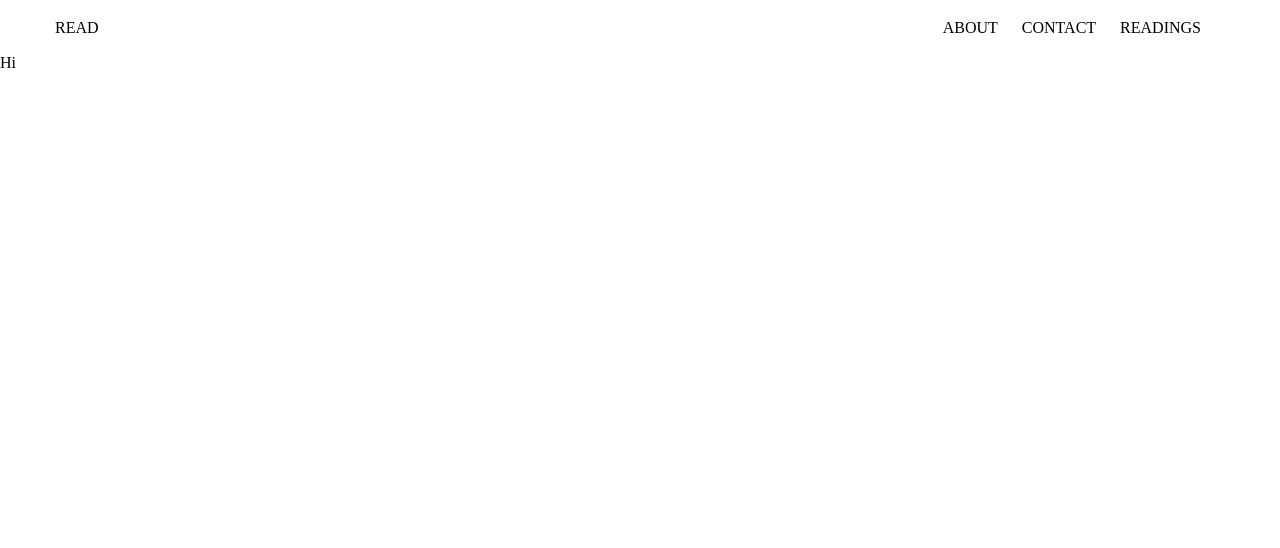
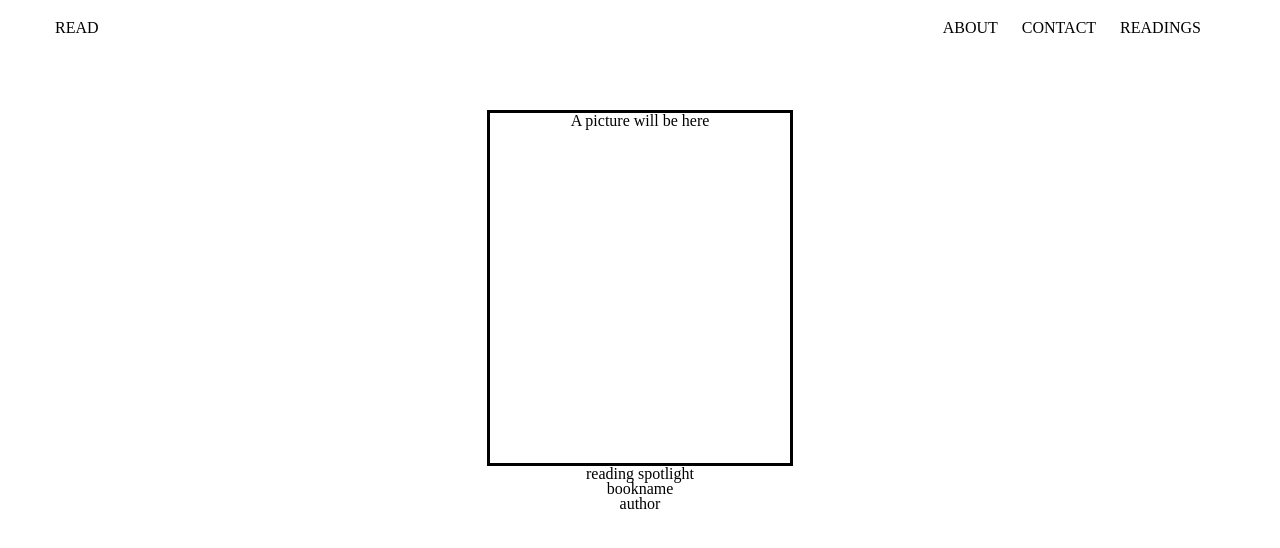
Before and after one commit to kaleballmon/read, a Gatsby site: page / in a window 1280 px wide. Built offline with nearby package versions, Linux system fonts and the light colour scheme; Gatsby itself is replaced by a stand-in of ours.

Commit message:
finished spotlight template

```diff
--- a/src/components/layout.js
+++ b/src/components/layout.js
@@ -26,7 +26,7 @@ const Layout = ({ children }) => {
   return (
     <div id="app">
       <Header siteTitle={data.site.siteMetadata?.title || `Title`} />
-      <div style={{ display: `block` }}>Hi</div>
+      {children}
     </div>
   )
 }
--- /dev/null
+++ b/src/components/spotlight.js
@@ -0,0 +1,21 @@
+import React from "react"
+import spotlightStyles from "./spotlight.module.css"
+
+const Spotlight = () => {
+  return (
+    <div className={spotlightStyles.center}>
+      <figure>
+        <div className={spotlightStyles.fauxImg}>A picture will be here</div>
+        <figcaption>
+          reading spotlight
+          <br />
+          bookname
+          <br />
+          author
+        </figcaption>
+      </figure>
+    </div>
+  )
+}
+
+export default Spotlight
--- /dev/null
+++ b/src/components/spotlight.module.css
@@ -0,0 +1,14 @@
+.center {
+  margin-top: 55px;
+  display: flex;
+  justify-content: center;
+  align-items: center;
+  height: 400px;
+  text-align: center;
+}
+
+.fauxImg {
+  border: 3px solid;
+  height: 350px;
+  width: 300px;
+}
--- a/src/pages/index.js
+++ b/src/pages/index.js
@@ -2,9 +2,14 @@ import React from "react"
 import { Link } from "gatsby"
 
 import Layout from "../components/layout"
+import Spotlight from "../components/spotlight"
 import Image from "../components/image"
 import SEO from "../components/seo"
 
-const IndexPage = () => <Layout />
+const IndexPage = () => (
+  <Layout>
+    <Spotlight />
+  </Layout>
+)
 
 export default IndexPage
```
